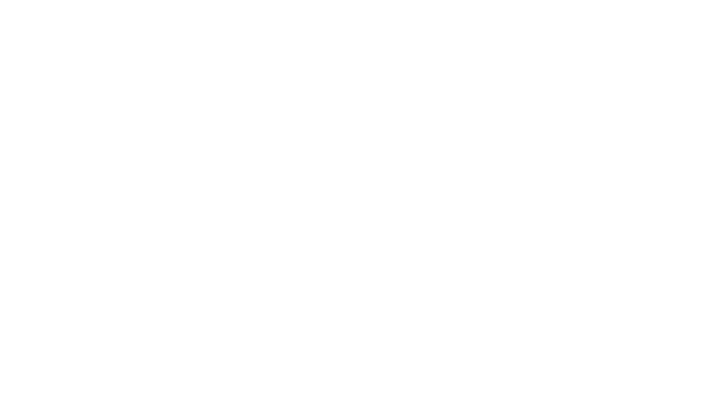
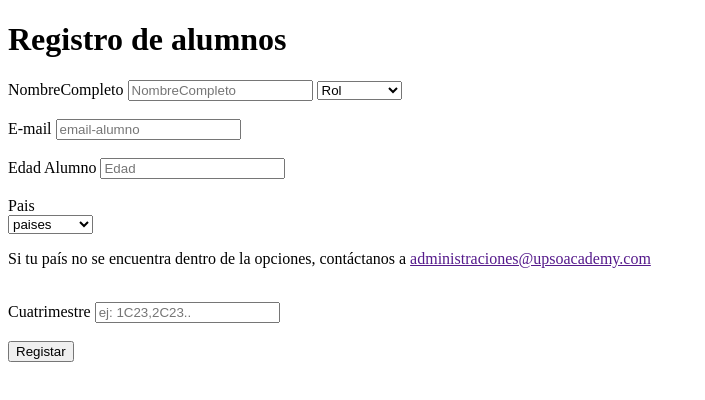
Before and after one commit to Matias-Bussetti/UPSO_ACADEMY, a plain HTML site: page registro_estudiantil.html in a window 1280 px wide. Shown: the whole page, without its empty margins (0-705 px from the left). Drawn offline with Linux system fonts and the light colour scheme.

Commit message:
añadimos la estructura de registro-estudiante

```diff
--- a/registro_estudiantil.html
+++ b/registro_estudiantil.html
@@ -1,11 +1,65 @@
 <!DOCTYPE html>
 <html lang="en">
+
 <head>
-    <meta charset="UTF-8">
-    <meta name="viewport" content="width=device-width, initial-scale=1.0">
+    <meta charset="UTF-8" />
+    <meta name="viewport" content="width=device-width, initial-scale=1.0" />
     <title>UPSO Academy</title>
 </head>
+
 <body>
+    <h1>Registro de alumnos</h1>
+    <form action="" id="form-registro">
 
+        <label for="inp-nombre">NombreCompleto</label>
+        <input type="text" id="nombre-completo" placeholder="NombreCompleto" />
+
+        <select name="Rol" id="select-rol">
+            <option value="0">Rol</option>
+            <option value="student">Estudiante</option>
+            <option value="admin">Admin</option>
+        </select>
+        <br />
+        <br />
+
+        <label for="inp-email">E-mail</label>
+        <input type="email" name="" id="email-alumno" placeholder="email-alumno" />
+        <br />
+        <br />
+
+
+        <label for="inp-edad">Edad Alumno</label>
+        <input type="text" id="edad" placeholder="Edad" />
+
+        <br />
+        <br />
+
+        <label for=" select-pais">Pais</label>
+        <br>
+        <select name="paises" id="select-paises">
+            <option value="0">paises</option>
+            <option value="AR">Argentina</option>
+            <option value="URU">Uruguay</option>
+            <option value="PE">Perú</option>
+            <option value="CO">Colombia</option>
+            <option value="PAR">Paraguay</option>
+            <option value="VEN">Venezuela</option>
+        </select>
+
+        <div> <p>Si tu país no se encuentra dentro de la opciones,
+             contáctanos a <a href="">administraciones@upsoacademy.com</a> </p></div>
+        <br />
+
+        <label for=" select-pais">Cuatrimestre</label>
+        <input type="text " name="" id="input-cuatrimestre" placeholder="ej: 1C23,2C23..">
+
+
+
+        <br />
+        <br />
+        <button type="submit">Registar</button>
+    </form>
 </body>
+<script src="/js/registro_estudiantil.js"></script>
+
 </html>
```
